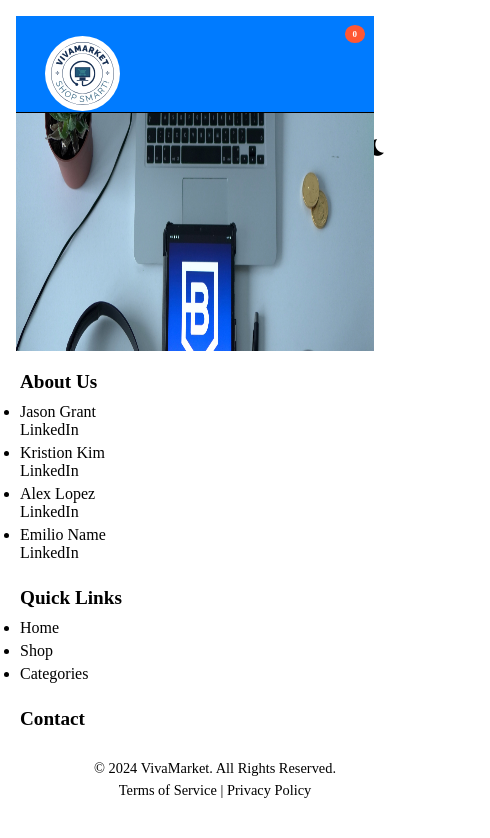
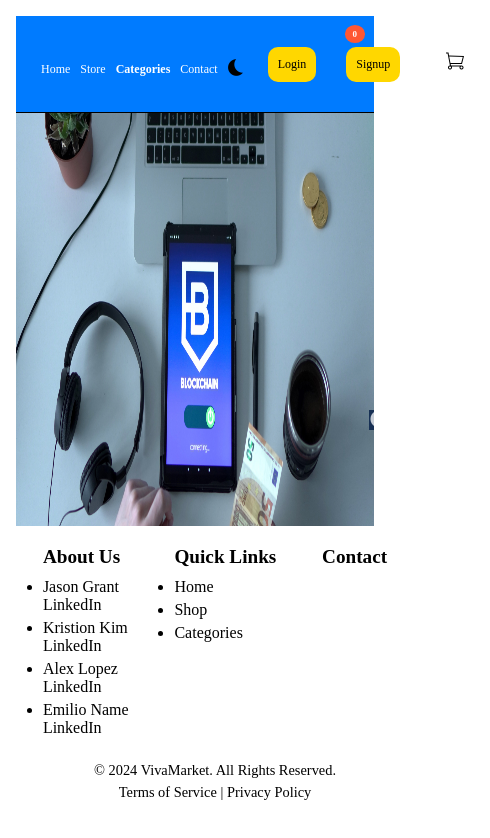
Before and after one commit to kimkristion/VivaMarket, a React (Vite) app in the folder client/: page / in a window 390 px wide. Shown: the top 838 px of the page, 490 px wide, since content can reach past the window. Built offline with nearby package versions, Linux system fonts and the light colour scheme.

Commit message:
mobile friendly

```diff
--- a/client/src/App.css
+++ b/client/src/App.css
@@ -523,27 +523,13 @@ label {
   font-weight: bold;
 }
 
-
-@media screen and (max-width: 768px) {
-  .footer-container {
-    flex-direction: column;
-  }
-
-  .footer-section {
-    max-width: none;
-    width: 100%;
-  }
-}
-
-
 @keyframes slideIn {
   to {
     left: 0;
   }
 }
 
-
-@media (max-width: 768px) {
+@media screen and (max-width: 768px) {
   body {
     padding: 1rem;
   }
@@ -556,4 +542,22 @@ label {
   nav {
     margin-top: 10px;
   }
+  .home-container {
+    max-width: 100%;
+  }
+  .slideshow-header {
+    max-width: 100%;
+  }
+
+  .footer-container {
+    display: flex;
+    flex-direction: row;
+    max-width: 100%;
+    height: 278px;
+  }
+
+  .footer-section {
+    max-width: 100%;
+    flex-direction: row;
+  }
 }
--- a/client/src/components/Footer.css
+++ b/client/src/components/Footer.css
@@ -57,12 +57,7 @@
   }
 
   @media screen and (max-width: 768px) {
-    .footer-container {
-      flex-direction: column;
-    }
-
-    .footer-section {
-      max-width: none;
-      width: 100%;
+    .footer-container{
+      bottom: 1;
     }
   }
--- a/client/src/components/Header.css
+++ b/client/src/components/Header.css
@@ -3,6 +3,7 @@
   display: flex;
   justify-content: space-between;
   align-items: center;
+  max-width: 100%;
   padding: 20px;
   background-color: #007bff; /* Walmart blue color */
   color: #ffffff; /* Text color */
@@ -116,3 +117,47 @@
   border-radius: 50%;
   font-weight: bold;
 }
+
+
+@media screen and (max-width: 768px) {
+  .header {
+    display: flex;
+    flex-direction: row;
+    padding: 20px;
+    margin: none;
+
+  }
+  .account {
+    max-width: 40px;
+    font-size: 12px;
+  }
+  .wave {
+    display: none;
+  }
+  .nav {
+    display: flex;
+    flex-direction: row;
+    align-items: center;
+  }
+  .nav a {
+    font-size: 12px;
+    margin: 5px;
+  }
+  .logo-link {
+    max-width: 100%;
+  }
+
+  .dropdown-content {
+    display: flex;
+    flex-direction: column;
+    text-align: center;
+    width: 100%;
+  }
+  .cart-icon img {
+    max-width: 50px;
+  }
+  .nav-link,
+  .dropdown-link {
+    margin: 10px 0;
+  }
+}
--- a/client/src/components/Header.jsx
+++ b/client/src/components/Header.jsx
@@ -1,17 +1,20 @@
-import React from 'react';
-import { Link } from 'react-router-dom';
-import CartIcon from '../assets/CartLogo.png';
-import Logo from '../assets/logo-3-svg.svg';
-import Auth from '../utils/auth';
-import DarkThemeIcon from '/src/assets/dark theme.png';
-import { useTheme } from '../contexts/ThemeContext';
-import { useCart } from '../contexts/CartContext';
-import '../components/Header.css'
+import React from "react";
+import { Link } from "react-router-dom";
+import CartIcon from "../assets/CartLogo.png";
+import Logo from "../assets/logo-3-svg.svg";
+import Auth from "../utils/auth";
+import DarkThemeIcon from "/src/assets/dark theme.png";
+import { useTheme } from "../contexts/ThemeContext";
+import { useCart } from "../contexts/CartContext";
+import "../components/Header.css";
 
 const Header = () => {
   const { toggleTheme } = useTheme();
   const { cartItems } = useCart();
-  const cartCount = cartItems.reduce((total, item) => total + item.userQuantity, 0);
+  const cartCount = cartItems.reduce(
+    (total, item) => total + item.userQuantity,
+    0
+  );
 
   const logout = (event) => {
     event.preventDefault();
@@ -20,11 +23,11 @@ const Header = () => {
 
   return (
     <header className="header">
-      <Link to="/" className="logo-link">
-        <span className="logo">
-          <img src={Logo} alt="Logo" />
-        </span>
-      </Link>
+
+        <Link to="/" className="logo-link"><span className="logo">
+          <img src={Logo} alt="Logo" /> </span>
+        </Link>
+
 
       <nav className="nav">
         <Link to="/" className="nav-link">
@@ -33,10 +36,10 @@ const Header = () => {
         <Link to="/store" className="nav-link">
           Store
         </Link>
+        <Link to="/categories" className="dropbtn">
+          Categories <i className="fa fa-caret-down"></i>
+        </Link>
         <div className="dropdown">
-          <Link to="/categories" className="dropbtn">
-            Categories <i className="fa fa-caret-down"></i>
-          </Link>
           <div className="dropdown-content">
             <Link to="/categories/furniture" className="dropdown-link">
               Furniture
@@ -57,7 +60,6 @@ const Header = () => {
             <img src={DarkThemeIcon} alt="Dark Theme" />
           </span>
         </button>
-
       </nav>
 
       {Auth.loggedIn() ? (
--- a/client/src/pages/ContactUs.css
+++ b/client/src/pages/ContactUs.css
@@ -48,3 +48,17 @@ form textarea {
     border-radius: 50%;
     margin-bottom: 10px;
   }
+
+  @media screen and (max-width: 768px) {
+    .contact-us {
+      max-width: 100%;
+    }
+    .profiles-section {
+      flex-direction: column;
+      align-items: center;
+      max-width: 100%;
+    }
+    .profile-card img {
+      max-width: 80px;
+    }
+  }
--- a/client/src/pages/HomePage.jsx
+++ b/client/src/pages/HomePage.jsx
@@ -1,6 +1,5 @@
 import React from "react";
 import Slider from "react-slick";
-
 
 import "slick-carousel/slick/slick-theme.css";
 
@@ -14,6 +13,15 @@ export default function HomePage() {
   const settings = {
     autoplay: true,
     autoplaySpeed: 3000,
+    responsive: [
+      {
+        breakpoint: 768,
+        settings: {
+          slidesToShow: 1,
+          slidesToScroll: 1,
+        },
+      },
+    ],
   };
 
   return (
```
